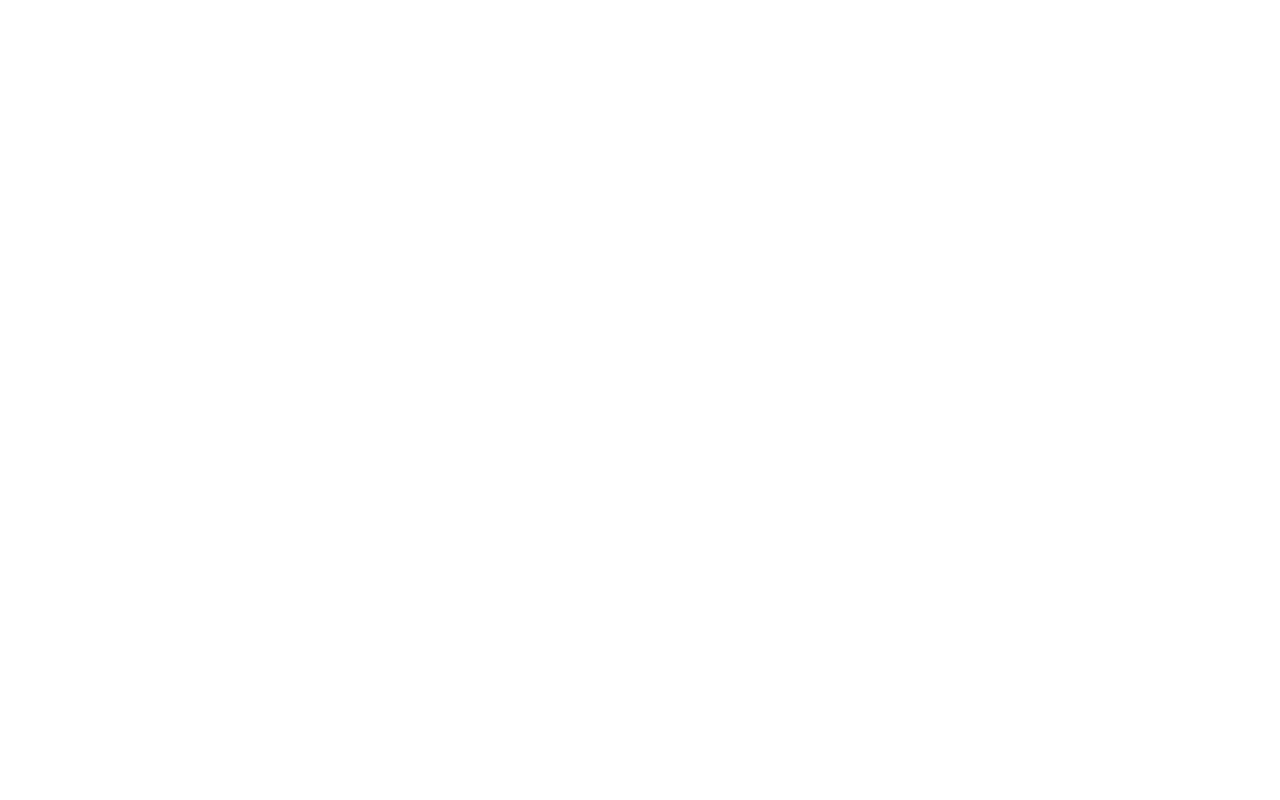
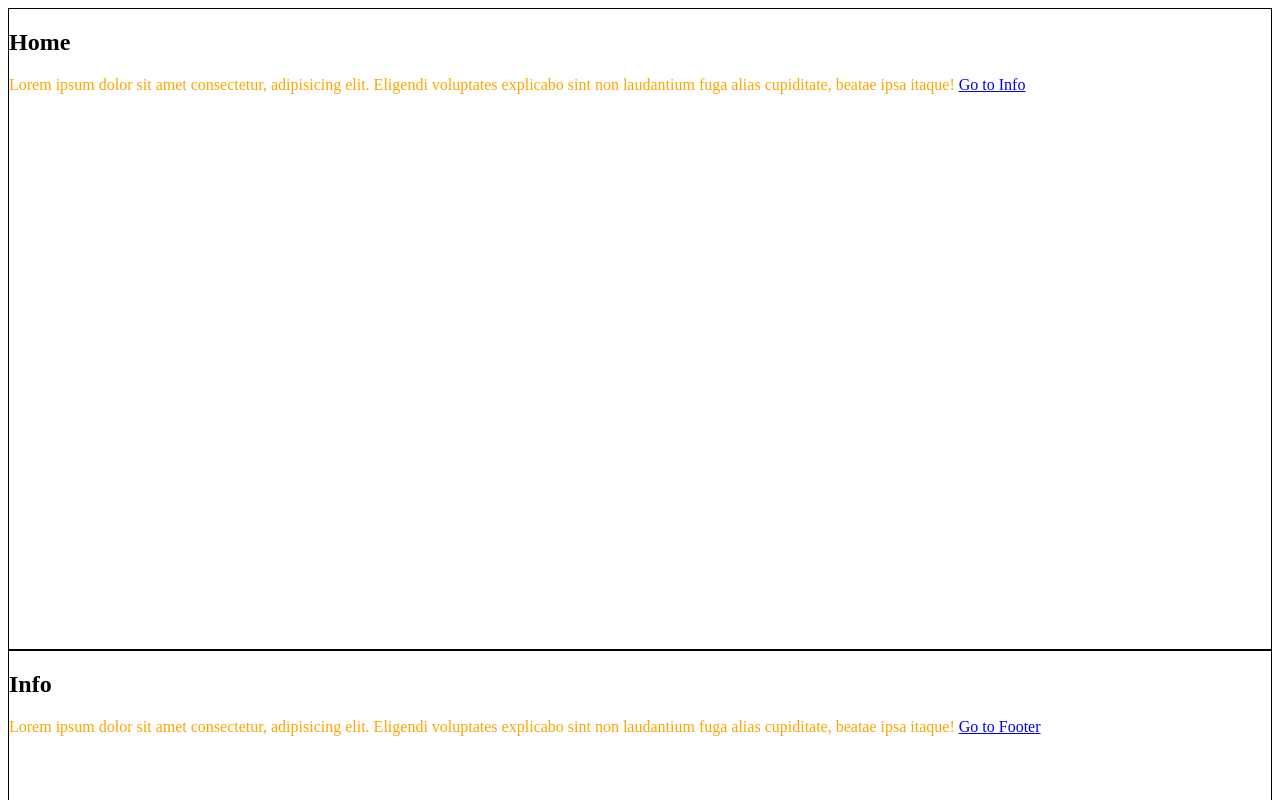
Before and after one commit to tnguyen01234/CSS-Crashcourse, a plain HTML site: page index.html in a window 1280 px wide. Shown: the top 800 px of the page. Drawn offline with Linux system fonts and the light colour scheme.

Commit message:
Css update

```diff
--- a/index.html
+++ b/index.html
@@ -1,12 +1,39 @@
 <!DOCTYPE html>
 <html lang="en">
-<head>
-    <meta charset="UTF-8">
-    <meta http-equiv="X-UA-Compatible" content="IE=edge">
-    <meta name="viewport" content="width=device-width, initial-scale=1.0">
-    <title>Document</title>
-</head>
-<body>
-
-</body>
+  <head>
+    <meta charset="UTF-8" />
+    <meta http-equiv="X-UA-Compatible" content="IE=edge" />
+    <meta name="viewport" content="width=device-width, initial-scale=1.0" />
+    <title>CSS Project</title>
+    <link rel="Stylesheet" href="./style.css" />
+  </head>
+  <body>
+    <section id="Home">
+        <h1>Home</h1>
+      <p id="firstparagraph" class="red">
+        Lorem ipsum dolor sit amet consectetur, adipisicing elit. Eligendi
+        voluptates explicabo sint non laudantium fuga alias cupiditate, beatae
+        ipsa itaque!
+        <a href="#Info">Go to Info</a>
+      </p>
+    </section>
+    <section id="Info">
+        <h1>Info</h1>
+      <p class="blue">
+        Lorem ipsum dolor sit amet consectetur, adipisicing elit. Eligendi
+        voluptates explicabo sint non laudantium fuga alias cupiditate, beatae
+        ipsa itaque!
+        <a href="#Footer">Go to Footer</a>
+      </p>
+    </section>
+    <section id="Footer">
+        <h1>Footer</h1>
+      <p class="title">
+        Lorem ipsum dolor sit amet consectetur, adipisicing elit. Eligendi
+        voluptates explicabo sint non laudantium fuga alias cupiditate, beatae
+        ipsa itaque!
+        <a href="#Home">Back to the top</a>
+      </p>
+    </section>
+  </body>
 </html>
--- /dev/null
+++ b/style.css
@@ -0,0 +1,17 @@
+section {
+    height: 80vh;
+    border: 1px solid black;
+}
+
+p {
+    color: orange !important;
+}
+
+.red{
+    color: red;
+}
+
+#firstparagraph.red{
+    color: blue
+    ;
+}
```
